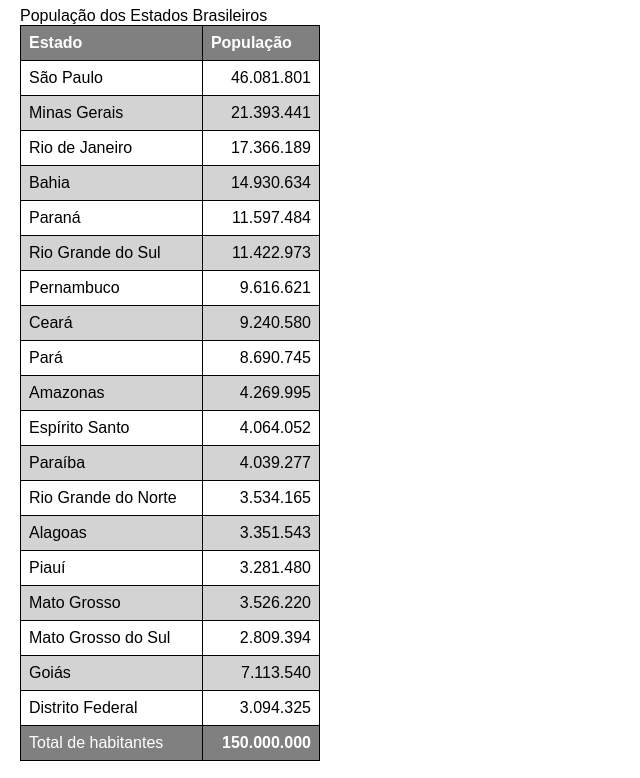
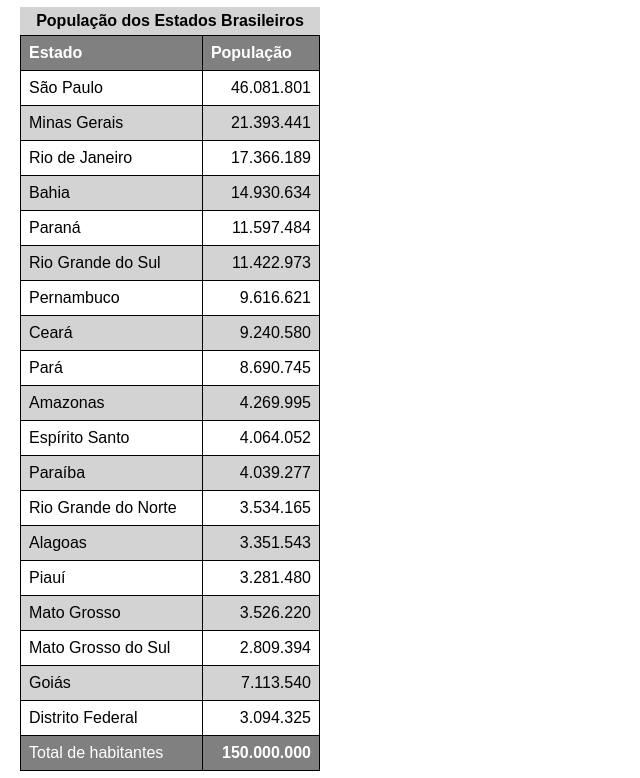
Before and after one commit to joaovictorkim/html-css, a plain HTML site: page exercicios/ex0023/tabela02.html in a window 1280 px wide. Shown: the part 73-851 px from the top of the page, without its empty margins (0-640 px from the left). Drawn offline with Linux system fonts and the light colour scheme.

Commit message:
atualizei

```diff
--- a/exercicios/ex0023/tabela02.html
+++ b/exercicios/ex0023/tabela02.html
@@ -24,10 +24,10 @@
         }
 
         caption {
-            font-size: 1.5em;
-            margin-bottom: 10px;
+            font-size: 1em;
+            margin-bottom: 0px;
             font-weight: bolder;
-            padding: 10px;
+            padding: 5px;
             background-color: lightgrey;
         }
 
@@ -75,8 +75,9 @@
             TR, TD, TH
     -->
 
-    <caption>População dos Estados Brasileiros</caption>
+
     <table>
+        <caption>População dos Estados Brasileiros</caption>
         <thead>
             <tr>
                 <th>Estado</th>
```
